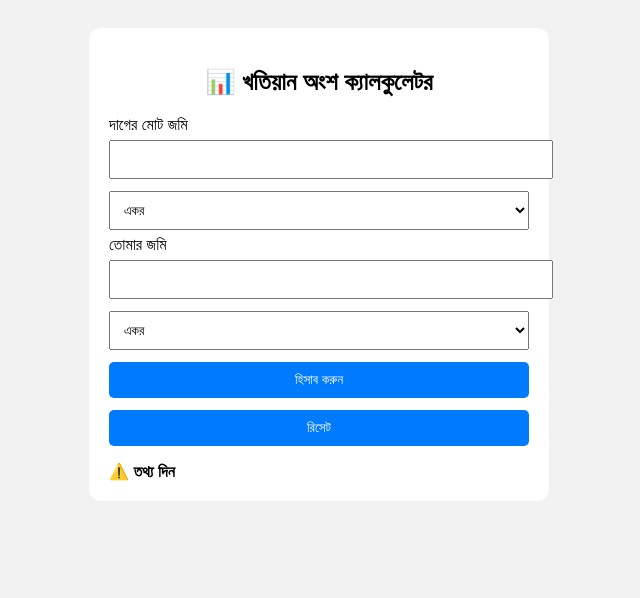
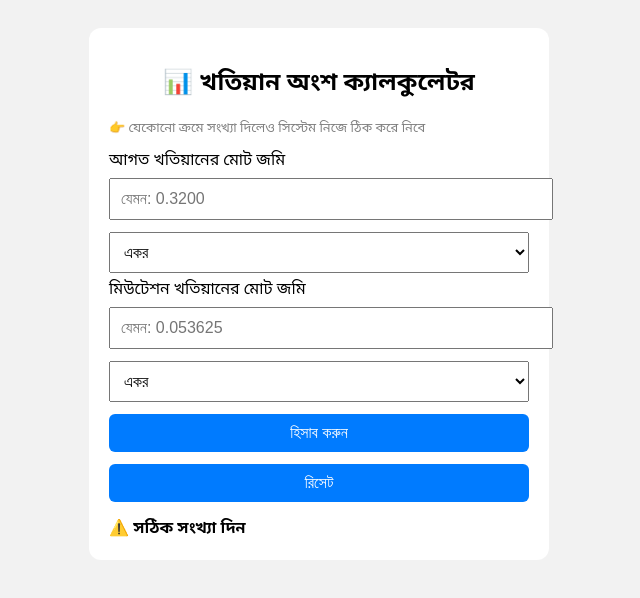
Before and after one commit to Shajib-Sarker/khatian-calculator, a plain HTML site: page index.html in a window 1280 px wide. Both pictures are taken after a click on the button "হিসাব করুন". Shown: the whole page, without its empty margins (321-961 px from the left). Drawn offline with Linux system fonts and the light colour scheme.

Commit message:
Update index.html

```diff
--- a/index.html
+++ b/index.html
@@ -1,17 +1,54 @@
 <!DOCTYPE html>
-<html>
+<html lang="bn">
 <head>
-<meta name="viewport" content="width=device-width, initial-scale=1">
-<title>খতিয়ান ক্যালকুলেটর</title>
+<meta charset="UTF-8">
+<meta name="viewport" content="width=device-width, initial-scale=1.0">
+<title>খতিয়ান অংশ ক্যালকুলেটর</title>
 
 <style>
-body {font-family:sans-serif;background:#f2f2f2;padding:20px;}
-.card {background:white;padding:20px;border-radius:12px;max-width:420px;margin:auto;}
-h2 {text-align:center;}
-input,select,button {width:100%;padding:10px;margin:6px 0;}
-button {background:#007bff;color:white;border:none;border-radius:5px;}
-.result {margin-top:10px;font-weight:bold;}
+body {
+  font-family: "Noto Sans Bengali", sans-serif;
+  background: #f2f2f2;
+  padding: 20px;
+}
+
+.card {
+  background: white;
+  padding: 20px;
+  border-radius: 12px;
+  max-width: 420px;
+  margin: auto;
+}
+
+h2 {
+  text-align: center;
+}
+
+input, select, button {
+  width: 100%;
+  padding: 10px;
+  margin: 6px 0;
+  font-size: 16px;
+}
+
+button {
+  background: #007bff;
+  color: white;
+  border: none;
+  border-radius: 6px;
+}
+
+.result {
+  margin-top: 10px;
+  font-weight: bold;
+}
+
+.note {
+  font-size: 13px;
+  color: gray;
+}
 </style>
+
 </head>
 
 <body>
@@ -19,16 +56,18 @@ button {background:#007bff;color:white;border:none;border-radius:5px;}
 <div class="card">
 <h2>📊 খতিয়ান অংশ ক্যালকুলেটর</h2>
 
-<label>দাগের মোট জমি</label>
-<input type="number" id="total">
+<p class="note">👉 যেকোনো ক্রমে সংখ্যা দিলেও সিস্টেম নিজে ঠিক করে নিবে</p>
+
+<label>আগত খতিয়ানের মোট জমি</label>
+<input type="text" id="total" placeholder="যেমন: 0.3200">
 
 <select id="u1">
 <option value="acre">একর</option>
 <option value="shotok">শতক</option>
 </select>
 
-<label>তোমার জমি</label>
-<input type="number" id="own">
+<label>মিউটেশন খতিয়ানের মোট জমি</label>
+<input type="text" id="own" placeholder="যেমন: 0.053625">
 
 <select id="u2">
 <option value="acre">একর</option>
@@ -39,24 +78,51 @@ button {background:#007bff;color:white;border:none;border-radius:5px;}
 <button onclick="resetAll()">রিসেট</button>
 
 <div class="result" id="out"></div>
+
 </div>
 
 <script>
-function toAcre(v,u){return u==="shotok"?v/100:v;}
-
-function calc(){
-let t=toAcre(parseFloat(total.value),u1.value);
-let o=toAcre(parseFloat(own.value),u2.value);
-
-if(!t||!o){out.innerHTML="⚠️ তথ্য দিন";return;}
-if(o>t){out.innerHTML="❌ জমি বেশি দেখাচ্ছে";return;}
-
-let s=o/t;
-out.innerHTML="অংশ: "+s.toFixed(3)+"<br>শতাংশ: "+(s*100).toFixed(2)+"%";
+function toAcre(value, unit) {
+  return unit === "shotok" ? value / 100 : value;
 }
 
-function resetAll(){
-total.value="";own.value="";out.innerHTML="";
+function parseBanglaNumber(str) {
+  const bn = "০১২৩৪৫৬৭৮৯";
+  const en = "0123456789";
+  return str.replace(/[০-৯]/g, d => en[bn.indexOf(d)]);
+}
+
+function calc() {
+  let total = parseBanglaNumber(document.getElementById("total").value);
+  let own = parseBanglaNumber(document.getElementById("own").value);
+
+  let t = toAcre(parseFloat(total), u1.value);
+  let o = toAcre(parseFloat(own), u2.value);
+
+  if (!t || !o) {
+    out.innerHTML = "⚠️ সঠিক সংখ্যা দিন";
+    return;
+  }
+
+  // auto swap
+  if (o > t) {
+    let temp = t;
+    t = o;
+    o = temp;
+  }
+
+  let share = o / t;
+  let percent = share * 100;
+
+  out.innerHTML =
+    "অংশ: " + share.toFixed(3) +
+    "<br>শতাংশ: " + percent.toFixed(2) + "%";
+}
+
+function resetAll() {
+  total.value = "";
+  own.value = "";
+  out.innerHTML = "";
 }
 </script>
 
```
